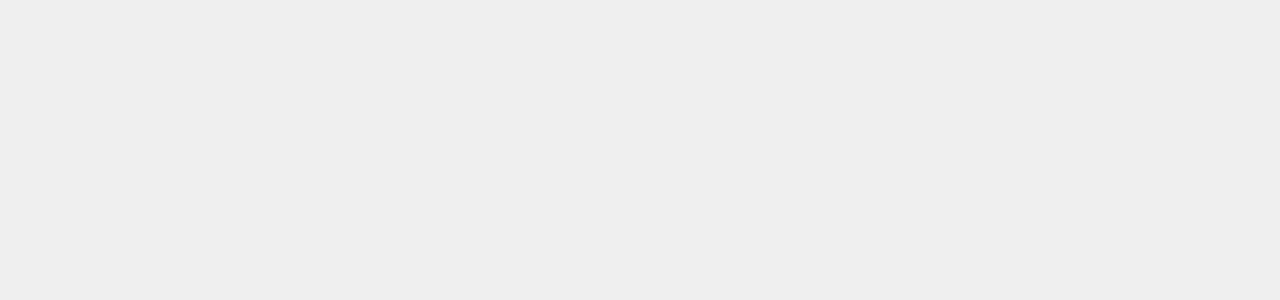
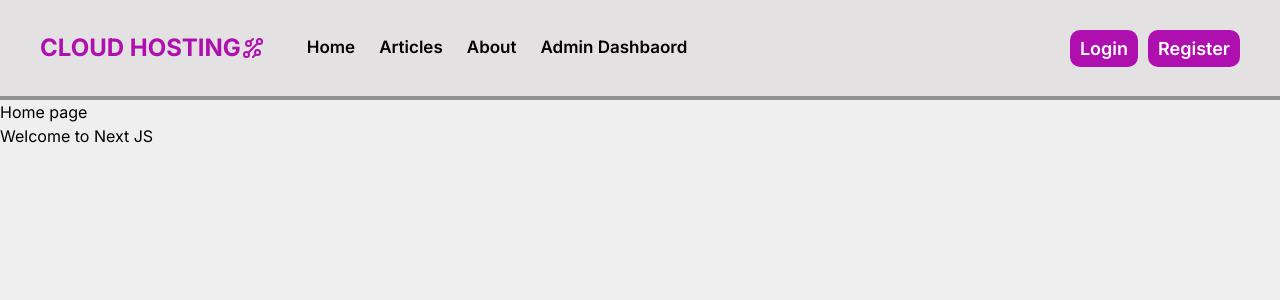
Before and after one commit to Moaazmalek/cloud-hosting-project, a Next.js app: page / in a window 1280 px wide. Shown: the top 300 px of the page. Built offline with nearby package versions, Linux system fonts and the light colour scheme.

Commit message:
finish Header Component

```diff
--- a/src/app/globals.css
+++ b/src/app/globals.css
@@ -3,14 +3,12 @@
 @tailwind utilities;
 
 :root {
---bg-color: #efefef;
+  --bg-color: #efefef;
+  --bg-primary: rgb(176, 15, 176);
 }
-
-
 
 body {
   background-color: var(--bg-color);
-
 }
 * {
   padding: 0;
--- a/src/app/layout.tsx
+++ b/src/app/layout.tsx
@@ -1,22 +1,26 @@
-import type { Metadata } from 'next'
-import { Inter } from 'next/font/google'
-import './globals.css'
+import type { Metadata } from "next";
+import { Inter } from "next/font/google";
+import "./globals.css";
+import Header from "@/components/header/Header";
 
-const inter = Inter({ subsets: ['latin'] })
+const inter = Inter({ subsets: ["latin"] });
 // const kufiArabic=Noto_Kufi_Arabic({subsets:['arabic'],weight:['300','500']})
 export const metadata: Metadata = {
-  title: 'Cloud Hosting',
-  description: 'Cloud hosting project',
-}
+  title: "Cloud Hosting",
+  description: "Cloud hosting project",
+};
 
 export default function RootLayout({
   children,
 }: {
-  children: React.ReactNode
+  children: React.ReactNode;
 }) {
   return (
     <html lang="en">
-      <body className={inter.className}>{children}</body>
+      <body className={inter.className}>
+        <Header />
+        <main>{children}</main>
+      </body>
     </html>
-  )
+  );
 }
--- a/src/app/page.tsx
+++ b/src/app/page.tsx
@@ -1,9 +1,11 @@
-import Header from "@/components/Header"
+import Header from "@/components/header/Header"
 
 const HomePage = () => {
   return (
  <div>
-    <Header/>
+
+    <h1>Home page</h1>
+    <p>Welcome to Next JS</p>
  </div>
   )
 }
--- a/src/components/Header.tsx
+++ /dev/null
@@ -1,7 +0,0 @@
-import React from 'react'
-
-const Header = () => {
-  return <header></header>
-}
-
-export default Header
--- /dev/null
+++ b/src/components/header/Header.tsx
@@ -0,0 +1,42 @@
+import Link from "next/link";
+import React from "react";
+import { GrTechnology } from "react-icons/gr";
+import styles from "./header.module.css";
+const Header = () => {
+  return (
+    <header className={styles.header}>
+      <nav className={styles.navbar}>
+        <div>
+          <Link href="/" className={styles.logo}>
+            CLOUD HOSTING
+            <GrTechnology />
+          </Link>
+        </div>
+        <ul className={styles.navLinks}>
+          <Link href="/" className={styles.navLink}>
+            Home
+          </Link>
+          <Link href="/articles" className={styles.navLink}>
+            Articles
+          </Link>
+          <Link href="/about" className={styles.navLink}>
+            About
+          </Link>
+          <Link href="/admin" className={styles.navLink}>
+            Admin Dashbaord
+          </Link>
+        </ul>
+      </nav>
+      <div className={styles.right}>
+        <Link href="/login" className={styles.btn}>
+          Login
+        </Link>
+        <Link href="/register" className={styles.btn}>
+          Register
+        </Link>
+      </div>
+    </header>
+  );
+};
+
+export default Header;
--- /dev/null
+++ b/src/components/header/header.module.css
@@ -0,0 +1,53 @@
+.header {
+  height: 100px;
+  display: flex;
+  align-items: center;
+  justify-content: space-between;
+  padding: 0 40px;
+  border-bottom: 4px solid rgb(144, 144, 144);
+  background-color: rgb(227, 225, 225);
+  position: relative;
+}
+.navbar {
+  display: flex;
+  align-items: center;
+  justify-content: space-between;
+}
+
+.logo {
+  display: flex;
+  align-items: center;
+  font-size: 24px;
+  font-weight: bold;
+  color: var(--bg-primary);
+}
+.navLinks {
+  margin-left: 30px;
+}
+.navLink {
+  font-size: 17px;
+  font-weight: 600;
+  margin: 0 12px;
+}
+.right {
+  display: flex;
+  align-items: center;
+  gap: 10px;
+}
+.btn {
+  cursor: pointer;
+  background-color: var(--bg-primary);
+  color: white;
+  padding: 5px 10px;
+  border-radius: 10px;
+  font-size: 18px;
+  display: flex;
+  align-items: center;
+  font-weight: 600;
+}
+.btn:hover {
+  background-color: rgb(134, 12, 134);
+}
+.navLink:hover {
+  color: var(--bg-primary);
+}
```
Also changed, not shown: package.json (+5 -4 lines), 1 other file (tests, documents, lock files or other folders).
